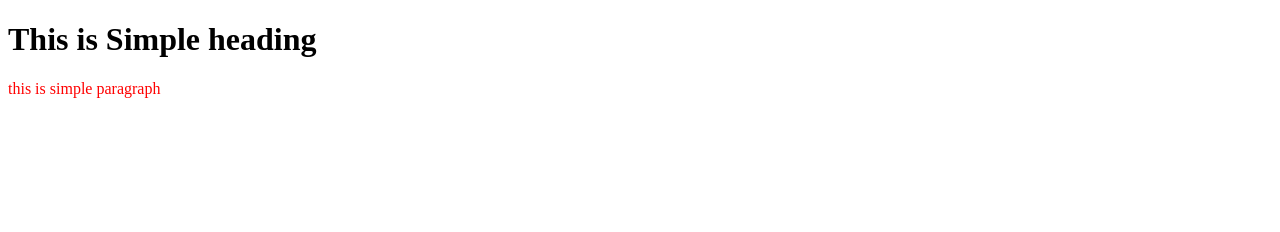
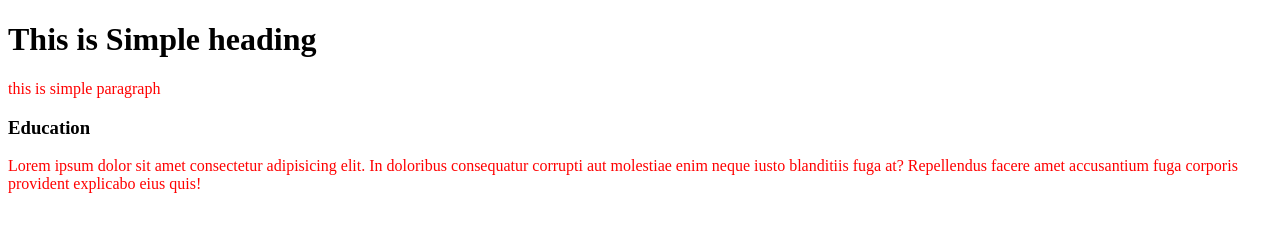
Before and after one commit to way2masoom/localrepo, a plain HTML site: page index.html in a window 1280 px wide. Drawn offline with Linux system fonts and the light colour scheme.

Commit message:
Added a education section in Html

```diff
--- a/index.html
+++ b/index.html
@@ -10,5 +10,9 @@
     <h1>This is Simple heading</h1>
     <p>this is simple paragraph </p>
 
+    <h3>Education</h3>
+    <p>Lorem ipsum dolor sit amet consectetur adipisicing elit. In doloribus consequatur corrupti aut molestiae enim neque iusto blanditiis fuga at? Repellendus facere amet accusantium fuga corporis provident explicabo eius quis!</p>
+
+
 </body>
 </html>
```
